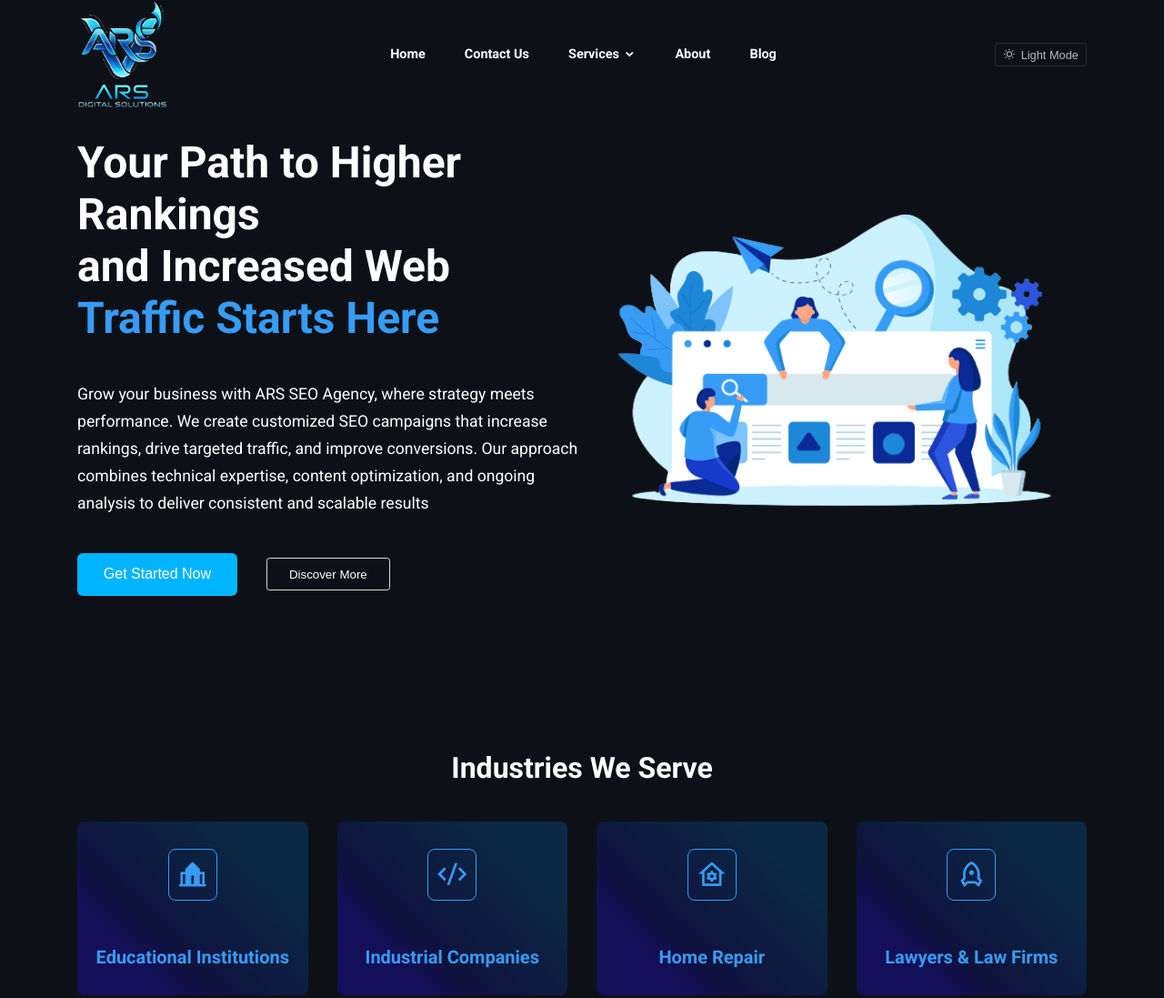
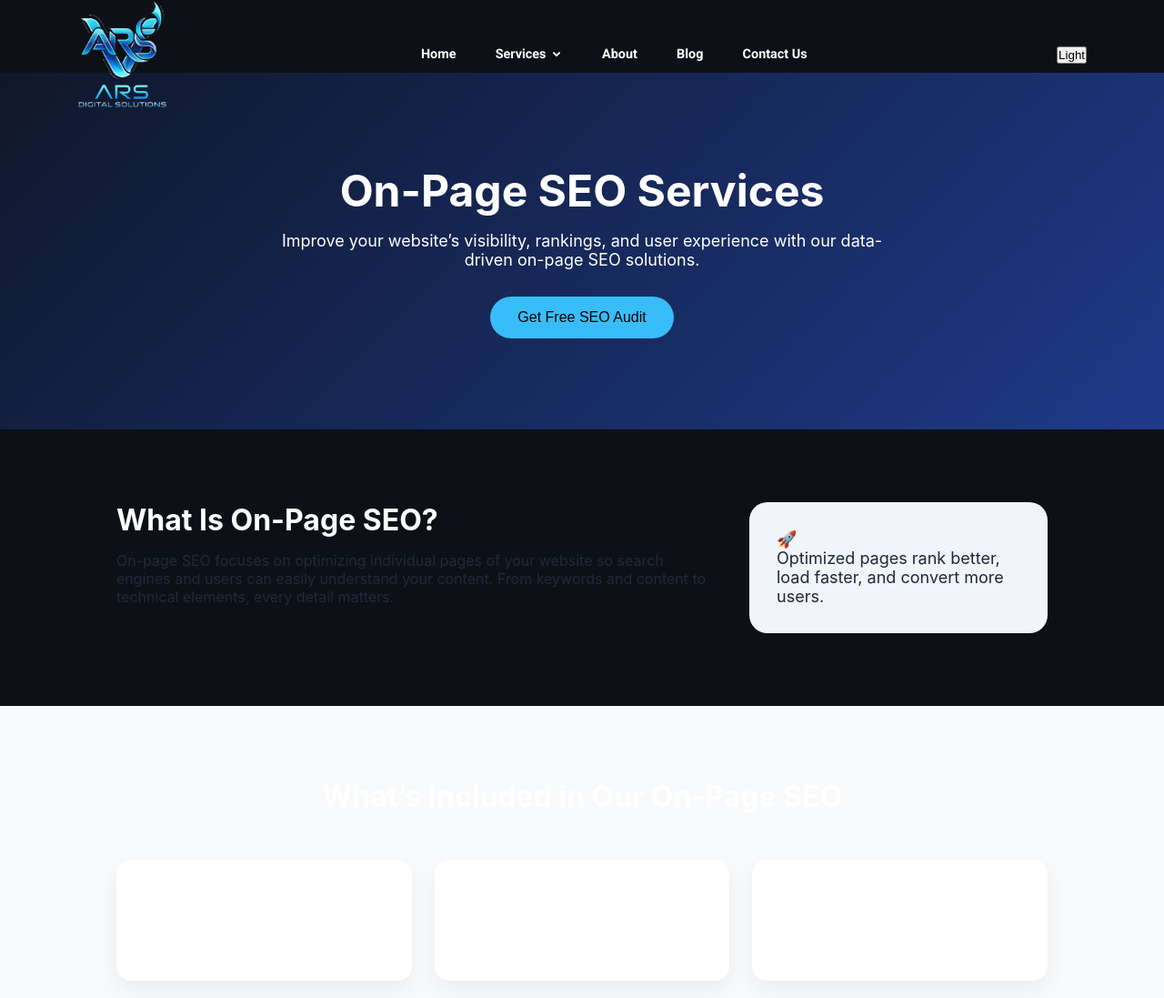
Before and after one commit to beingasharma/Arsseo, a React (Vite) app: page /services/on-page-seo in a window 1280 px wide. Shown: the top 1097 px of the page at 91% size. Built offline with nearby package versions, Linux system fonts and the light colour scheme.

Commit message:
Services navigation

```diff
--- a/package.json
+++ b/package.json
@@ -15,6 +15,7 @@
     "react-countup": "^6.4.2",
     "react-dom": "^18.2.0",
     "react-icons": "^5.5.0",
+    "react-router-dom": "^7.13.0",
     "react-slick": "^0.29.0",
     "remixicon": "^3.0.0",
     "slick-carousel": "^1.8.1"
--- a/src/App.tsx
+++ b/src/App.tsx
@@ -1,7 +1,9 @@
 import './App.css';
+import { useEffect, useState } from 'react';
+import { BrowserRouter, Routes, Route } from 'react-router-dom';
+
 import { About } from './Components/About/About';
 import { Blog } from './Components/Blog/Blog';
-import { Counter } from './Components/Counter/Counter';
 import { Footer } from './Components/Footer/Footer';
 import { Header } from './Components/Header/Header';
 import { Hero } from './Components/Hero/Hero';
@@ -11,13 +13,13 @@ import { Service } from './Components/Service/Service';
 import { Team } from './Components/Team/Team';
 import { Testimonial } from './Components/Testimonial/Testimonial';
 
-import { useEffect, useState } from 'react';
+import OnPageSEO from './Components/Servicedetail/seo';
 
 function App() {
   const [theme, setTheme] = useState<string>('');
 
   const changeTheme = () => {
-        theme === '' ? setTheme('light-theme') : setTheme('');
+    setTheme(theme === '' ? 'light-theme' : '');
   };
 
   useEffect(() => {
@@ -25,11 +27,16 @@ function App() {
   }, [theme]);
 
   return (
-        <>
+    <BrowserRouter>
       <Header theme={theme} changeTheme={changeTheme} />
+
+      <Routes>
+        {/* HOME PAGE */}
+        <Route
+          path="/"
+          element={
             <main>
               <Hero theme={theme} />
-                {/* <Counter /> */}
               <Service />
               <Services />
               <About />
@@ -38,8 +45,18 @@ function App() {
               <Testimonial />
               <Newsletter />
             </main>
+          }
+        />
+
+        {/* SERVICE DETAIL PAGE */}
+        <Route
+          path="/services/on-page-seo"
+          element={<OnPageSEO />}
+        />
+      </Routes>
+
       <Footer />
-        </>
+    </BrowserRouter>
   );
 }
 
--- a/src/Components/Header/Header.tsx
+++ b/src/Components/Header/Header.tsx
@@ -1,4 +1,5 @@
 import { FC, useEffect, useRef } from 'react';
+import { Link } from 'react-router-dom';
 import './header.css';
 
 interface Props {
@@ -11,27 +12,59 @@ export const Header: FC<Props> = ({ theme, changeTheme }) => {
   const menuRef = useRef<HTMLDivElement>(null);
 
 const nav__links = [
-    { path: '#home', display: 'Home' },
-    { path: '#newsletter', display: 'Contact Us' },
+  { path: '/', display: 'Home' },
+
   {
     display: 'Services',
     dropdown: [
-        { path: '#web', display: 'Search Engine Optimization (SEO)' },
-        { path: '#app', display: 'Pay Per Click (PPC) Management' },
-        { path: '#seo', display: 'Social Media Marketing' },
-        { path: '#design', display: 'Content Marketing' },
-        { path: '#design', display: 'Email Marketing' },
-        { path: '#design', display: 'E-Commerce Marketing' },
-        { path: '#design', display: 'Website Design' },
-        { path: '#design', display: 'Custom Website Design' },
-        { path: '#design', display: 'E-Commerce Web Design' },
-        { path: '#design', display: 'Graphic Designing' },
-
+      {
+        path: '/services/search-engine-optimization',
+        display: 'Search Engine Optimization (SEO)',
+      },
+      {
+        path: '/services/pay-per-click',
+        display: 'Pay Per Click (PPC) Management',
+      },
+      {
+        path: '/services/social-media-marketing',
+        display: 'Social Media Marketing',
+      },
+      {
+        path: '/services/content-marketing',
+        display: 'Content Marketing',
+      },
+      {
+        path: '/services/email-marketing',
+        display: 'Email Marketing',
+      },
+      {
+        path: '/services/ecommerce-marketing',
+        display: 'E-Commerce Marketing',
+      },
+      {
+        path: '/services/website-design',
+        display: 'Website Design',
+      },
+      {
+        path: '/services/custom-website-design',
+        display: 'Custom Website Design',
+      },
+      {
+        path: '/services/ecommerce-web-design',
+        display: 'E-Commerce Web Design',
+      },
+      {
+        path: '/services/graphic-designing',
+        display: 'Graphic Designing',
+      },
     ],
   },
-    { path: '#about', display: 'About' },
-    { path: '#blog', display: 'Blog' },
+
+  { path: '/#about', display: 'About' },
+  { path: '/#blog', display: 'Blog' },
+  { path: '/#newsletter', display: 'Contact Us' },
 ];
+
 
   const changeStickiness = () => {
     if (document.documentElement.scrollTop > 80) {
@@ -43,31 +76,13 @@ export const Header: FC<Props> = ({ theme, changeTheme }) => {
 
   useEffect(() => {
     window.addEventListener('scroll', changeStickiness);
-    return () => window.removeEventListener('scroll', changeStickiness);
+    return () =>
+      window.removeEventListener('scroll', changeStickiness);
   }, []);
 
-  const handleLinkClick = (e: React.MouseEvent<HTMLElement>) => {
-    e.preventDefault();
-
-    const target = e.target as HTMLAnchorElement;
-    const targetAttribute = target.getAttribute('href');
-
-    if (targetAttribute) {
-      const element = document.querySelector(targetAttribute) as HTMLElement;
-      if (element) {
-        window.scrollTo({
-          top: element.offsetTop - 80,
-          behavior: 'smooth',
-        });
-      }
-    }
-
-    // close mobile menu after click
-    menuRef.current?.classList.remove('menu__active');
+  const toggleMobileMenu = () => {
+    menuRef.current?.classList.toggle('menu__active');
   };
-
-  const toggleMobileMenu = () =>
-    menuRef.current?.classList.toggle('menu__active');
 
   return (
     <header className="header" ref={headerRef}>
@@ -75,9 +90,9 @@ export const Header: FC<Props> = ({ theme, changeTheme }) => {
         <div className="nav__wrapper">
           {/* LOGO */}
           <div className="logo">
-            <a href="/">
+            <Link to="/">
               <img src="/icon.png" alt="ARS Digital Solutions" />
-            </a>
+            </Link>
           </div>
 
           {/* NAV */}
@@ -92,14 +107,7 @@ export const Header: FC<Props> = ({ theme, changeTheme }) => {
                 >
                   {item.dropdown ? (
                     <>
-                      <span
-                        className="menu__link"
-                        onClick={(e) => {
-                          e.stopPropagation();
-                          const parent = e.currentTarget.parentElement;
-                          parent?.classList.toggle('active');
-                        }}
-                      >
+                      <span className="menu__link">
                         {item.display}
                         <i className="ri-arrow-down-s-line" />
                       </span>
@@ -107,24 +115,27 @@ export const Header: FC<Props> = ({ theme, changeTheme }) => {
                       <ul className="dropdown">
                         {item.dropdown.map((d, i) => (
                           <li key={i}>
-                            <a
-                              href={d.path}
-                              onClick={handleLinkClick}
+                            <Link
+                              to={d.path}
+                              onClick={() =>
+                                menuRef.current?.classList.remove(
+                                  'menu__active'
+                                )
+                              }
                             >
                               {d.display}
-                            </a>
+                            </Link>
                           </li>
                         ))}
                       </ul>
                     </>
                   ) : (
-                    <a
-                      href={item.path}
+                    <Link
+                      to={item.path}
                       className="menu__link"
-                      onClick={handleLinkClick}
                     >
                       {item.display}
-                    </a>
+                    </Link>
                   )}
                 </li>
               ))}
@@ -133,23 +144,14 @@ export const Header: FC<Props> = ({ theme, changeTheme }) => {
 
           {/* RIGHT */}
           <div className="right-menu">
-            <div className="light__mode">
             <button onClick={changeTheme}>
-                {theme === 'light-theme' ? (
-                  <>
-                    <i className="ri-moon-line" />
-                    <span>Dark Mode</span>
-                  </>
-                ) : (
-                  <>
-                    <i className="ri-sun-line" />
-                    <span>Light Mode</span>
-                  </>
-                )}
+              {theme === 'light-theme' ? 'Dark' : 'Light'}
             </button>
-            </div>
 
-            <span className="mobile__menu" onClick={toggleMobileMenu}>
+            <span
+              className="mobile__menu"
+              onClick={toggleMobileMenu}
+            >
               <i className="ri-menu-line" />
             </span>
           </div>
--- /dev/null
+++ b/src/Components/Servicedetail/seo.css
@@ -0,0 +1,132 @@
+.onpage-seo {
+  font-family: "Inter", sans-serif;
+  color: #1e293b;
+}
+
+/* Hero */
+.hero {
+  background: linear-gradient(135deg, #0f172a, #1e3a8a);
+  color: #fff;
+  text-align: center;
+  padding: 100px 20px;
+}
+
+.hero h1 {
+  font-size: 48px;
+  margin-bottom: 15px;
+}
+
+.hero p {
+  max-width: 700px;
+  margin: 0 auto 30px;
+  font-size: 18px;
+}
+
+.hero button {
+  padding: 14px 30px;
+  background: #38bdf8;
+  border: none;
+  border-radius: 30px;
+  font-size: 16px;
+  cursor: pointer;
+}
+
+/* About */
+.about {
+  display: grid;
+  grid-template-columns: 2fr 1fr;
+  gap: 40px;
+  padding: 80px 10%;
+}
+
+.about h2 {
+  font-size: 32px;
+  margin-bottom: 15px;
+}
+
+.about-box {
+  background: #f1f5f9;
+  border-radius: 20px;
+  padding: 30px;
+  font-size: 18px;
+}
+
+/* Services */
+.services {
+  background: #f8fafc;
+  padding: 80px 10%;
+}
+
+.services h2 {
+  text-align: center;
+  font-size: 32px;
+  margin-bottom: 50px;
+}
+
+.services-grid {
+  display: grid;
+  grid-template-columns: repeat(auto-fit, minmax(250px, 1fr));
+  gap: 25px;
+}
+
+.service-card {
+  background: #fff;
+  border-radius: 16px;
+  padding: 25px;
+  box-shadow: 0 10px 25px rgba(0,0,0,0.06);
+  transition: transform 0.3s;
+}
+
+.service-card:hover {
+  transform: translateY(-6px);
+}
+
+/* Process */
+.process {
+  padding: 80px 10%;
+}
+
+.steps {
+  display: flex;
+  flex-wrap: wrap;
+  gap: 20px;
+}
+
+.step {
+  flex: 1;
+  min-width: 200px;
+  background: #0f172a;
+  color: #fff;
+  padding: 25px;
+  border-radius: 16px;
+}
+
+.step span {
+  font-size: 22px;
+  font-weight: bold;
+}
+
+/* CTA */
+.cta {
+  background: #1e3a8a;
+  color: #fff;
+  text-align: center;
+  padding: 80px 20px;
+}
+
+.cta button {
+  margin-top: 20px;
+  padding: 14px 32px;
+  border-radius: 30px;
+  border: none;
+  background: #38bdf8;
+  font-size: 16px;
+  cursor: pointer;
+}
+
+/* Responsive */
+@media (max-width: 900px) {
+  .about {
+    grid-template-columns: 1fr;
+  }
+}
--- /dev/null
+++ b/src/Components/Servicedetail/seo.tsx
@@ -0,0 +1,125 @@
+import React from "react";
+import "./seo.css";
+
+type Service = {
+  title: string;
+  desc: string;
+};
+
+const services: Service[] = [
+  {
+    title: "Keyword Research & Mapping",
+    desc: "We identify high-intent keywords and map them correctly to each page for maximum relevance."
+  },
+  {
+    title: "Meta Tags Optimization",
+    desc: "SEO-friendly title tags and descriptions crafted to improve rankings and click-through rates."
+  },
+  {
+    title: "Content Optimization",
+    desc: "We refine your page content to match search intent while keeping it natural and engaging."
+  },
+  {
+    title: "Header Tags Structure",
+    desc: "Proper H1–H6 hierarchy to help search engines understand your content clearly."
+  },
+  {
+    title: "Internal Linking",
+    desc: "Strategic internal links to improve crawlability and distribute page authority."
+  },
+  {
+    title: "Image Optimization",
+    desc: "Compressed images with descriptive alt tags for faster loading and better accessibility."
+  },
+  {
+    title: "Page Speed Improvements",
+    desc: "Technical enhancements to reduce load time and boost Core Web Vitals."
+  },
+  {
+    title: "Schema Markup",
+    desc: "Structured data implementation to enhance visibility in rich search results."
+  }
+];
+
+const steps: string[] = [
+  "Website & Technical Audit",
+  "Keyword Research & Page Mapping",
+  "On-Page Optimization",
+  "Quality Check & Fixes",
+  "Performance Monitoring"
+];
+
+const OnPageSEO: React.FC = () => {
+  return (
+    <div className="onpage-seo">
+      {/* Hero Section */}
+      <section className="hero">
+        <h1>On-Page SEO Services</h1>
+        <p>
+          Improve your website’s visibility, rankings, and user experience with
+          our data-driven on-page SEO solutions.
+        </p>
+        <button>Get Free SEO Audit</button>
+      </section>
+
+      {/* About Section */}
+      <section className="about">
+        <div>
+          <h2>What Is On-Page SEO?</h2>
+          <p>
+            On-page SEO focuses on optimizing individual pages of your website
+            so search engines and users can easily understand your content.
+            From keywords and content to technical elements, every detail
+            matters.
+          </p>
+        </div>
+
+        <div className="about-box">
+          <span role="img" aria-label="rocket">
+            🚀
+          </span>
+          <p>Optimized pages rank better, load faster, and convert more users.</p>
+        </div>
+      </section>
+
+      {/* Services Section */}
+      <section className="services">
+        <h2>What’s Included in Our On-Page SEO</h2>
+
+        <div className="services-grid">
+          {services.map((item: Service, index: number) => (
+            <div className="service-card" key={index}>
+              <h3>{item.title}</h3>
+              <p>{item.desc}</p>
+            </div>
+          ))}
+        </div>
+      </section>
+
+      {/* Process Section */}
+      <section className="process">
+        <h2>Our SEO Process</h2>
+
+        <div className="steps">
+          {steps.map((step: string, index: number) => (
+            <div className="step" key={index}>
+              <span>{index + 1}</span>
+              <p>{step}</p>
+            </div>
+          ))}
+        </div>
+      </section>
+
+      {/* CTA Section */}
+      <section className="cta">
+        <h2>Ready to Optimize Your Website?</h2>
+        <p>
+          Let our SEO experts improve your rankings, traffic, and conversions.
+        </p>
+        <button>Request a Free Consultation</button>
+      </section>
+    </div>
+  );
+};
+
+export default OnPageSEO;
```
Also changed, not shown: 1 other file (tests, documents, lock files or other folders). Lines whose indentation alone changed are shown as unchanged.
